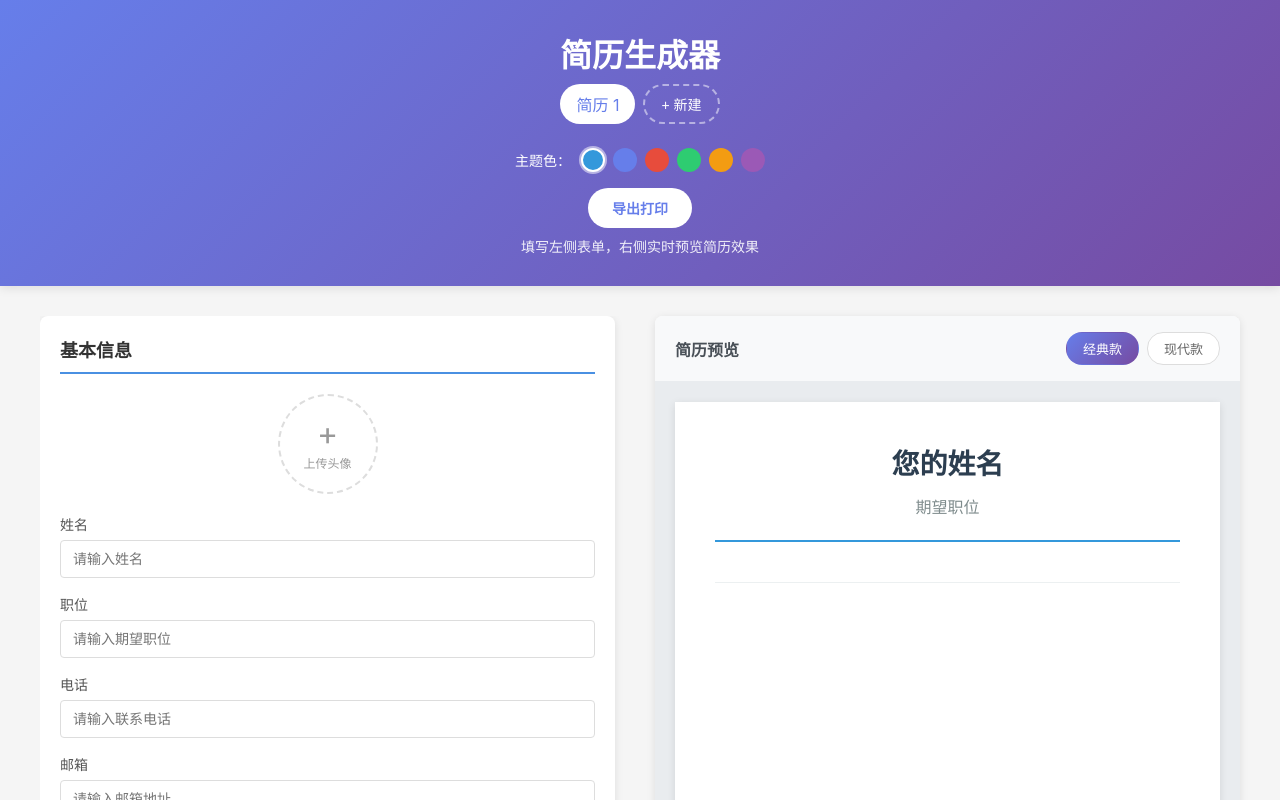
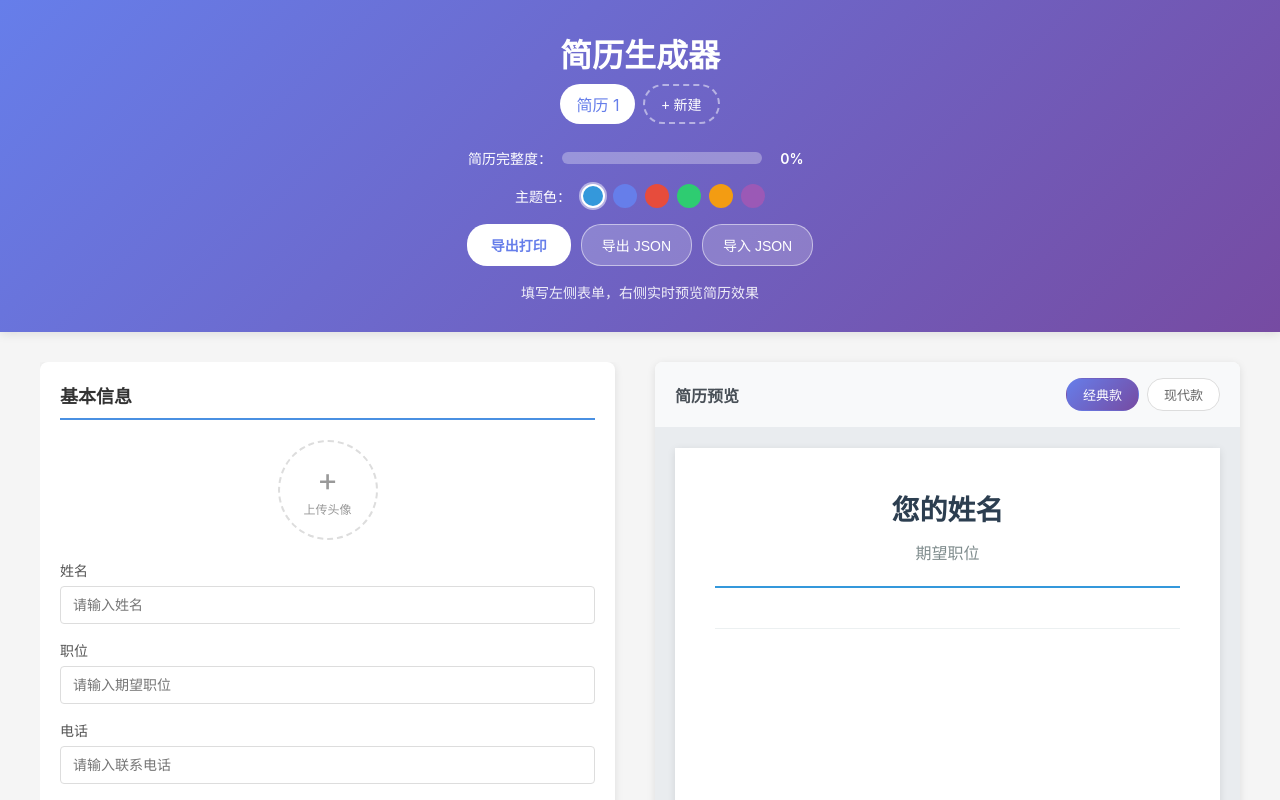
Before and after one commit to Be-Human/resume-builder, a Vue app: page / in a window 1280 px wide. Shown: the top 800 px of the page. Built offline with nearby package versions, Linux system fonts and the light colour scheme.

Commit message:
feat(简历): 添加简历完整度计算和导入导出功能
添加计算简历填写完整度的功能并在UI显示进度条
实现简历数据的JSON格式导入导出功能

```diff
--- a/src/App.vue
+++ b/src/App.vue
@@ -33,6 +33,16 @@
           </div>
           <button class="add-resume-btn" @click="handleCreateResume">+ 新建</button>
         </div>
+        <div class="completion-bar">
+          <span class="completion-label">简历完整度：</span>
+          <div class="completion-progress">
+            <div
+              class="completion-fill"
+              :style="{ width: completionPercentage + '%' }"
+            ></div>
+          </div>
+          <span class="completion-percent">{{ completionPercentage }}%</span>
+        </div>
         <div class="theme-picker">
           <span class="theme-label">主题色：</span>
           <div class="color-options">
@@ -46,7 +56,18 @@
             ></button>
           </div>
         </div>
-        <button class="print-btn" @click="handlePrint">导出打印</button>
+        <div class="action-buttons">
+          <button class="print-btn" @click="handlePrint">导出打印</button>
+          <button class="export-json-btn" @click="handleExportJSON">导出 JSON</button>
+          <button class="import-json-btn" @click="handleImportClick">导入 JSON</button>
+          <input
+            type="file"
+            ref="fileInput"
+            style="display: none"
+            accept=".json"
+            @change="handleImportJSON"
+          />
+        </div>
         <p>填写左侧表单，右侧实时预览简历效果</p>
       </div>
     </header>
@@ -127,7 +148,7 @@
 </template>
 
 <script setup>
-import { ref, onMounted, watch, nextTick } from 'vue'
+import { ref, onMounted, watch, nextTick, computed } from 'vue'
 import { useResumeStore } from './store/resumeStore'
 import BasicInfoForm from './components/BasicInfoForm.vue'
 import EducationForm from './components/EducationForm.vue'
@@ -137,7 +158,7 @@ import SkillsForm from './components/SkillsForm.vue'
 import ResumePreview from './components/ResumePreview.vue'
 import ResumePreviewModern from './components/ResumePreviewModern.vue'
 
-const { state, resumeData, THEME_COLORS, initResumeData, createResume, switchResume, renameResume, deleteResume, saveCurrentResume, addEducation, removeEducation, addExperience, removeExperience, addProject, removeProject, clearAll } = useResumeStore()
+const { state, resumeData, THEME_COLORS, initResumeData, createResume, switchResume, renameResume, deleteResume, saveCurrentResume, addEducation, removeEducation, addExperience, removeExperience, addProject, removeProject, clearAll, calculateCompletion, exportResume, importResume } = useResumeStore()
 
 const STORAGE_KEY = 'resume-builder-data'
 const currentTemplate = ref('classic')
@@ -148,6 +169,11 @@ const deleteTargetName = ref('')
 const editingResumeId = ref(null)
 const editingName = ref('')
 const renameInput = ref(null)
+const fileInput = ref(null)
+
+const completionPercentage = computed(() => {
+  return calculateCompletion()
+})
 
 const handleCreateResume = () => {
   createResume()
@@ -212,6 +238,55 @@ const handleClearAll = () => {
   clearAll()
   saveCurrentResume()
   showConfirmDialog.value = false
+}
+
+const handleExportJSON = () => {
+  const data = exportResume()
+  const jsonString = JSON.stringify(data, null, 2)
+  const blob = new Blob([jsonString], { type: 'application/json' })
+  const url = URL.createObjectURL(blob)
+  const link = document.createElement('a')
+  link.href = url
+  link.download = `简历_${resumeData.name || '未命名'}_${new Date().toISOString().split('T')[0]}.json`
+  document.body.appendChild(link)
+  link.click()
+  document.body.removeChild(link)
+  URL.revokeObjectURL(url)
+}
+
+const handleImportClick = () => {
+  if (fileInput.value) {
+    fileInput.value.click()
+  }
+}
+
+const handleImportJSON = (event) => {
+  const file = event.target.files?.[0]
+  if (!file) return
+
+  const reader = new FileReader()
+  reader.onload = (e) => {
+    try {
+      const content = e.target?.result
+      if (typeof content === 'string') {
+        const data = JSON.parse(content)
+        const success = importResume(data)
+        if (success) {
+          saveCurrentResume()
+          alert('导入成功！')
+        } else {
+          alert('导入失败：无效的简历数据格式')
+        }
+      }
+    } catch (error) {
+      alert('导入失败：无法解析 JSON 文件')
+    }
+  }
+  reader.readAsText(file)
+
+  if (fileInput.value) {
+    fileInput.value.value = ''
+  }
 }
 
 watch(() => resumeData, () => {
@@ -618,6 +693,65 @@ onMounted(() => {
   transform: scale(1.05);
 }
 
+.completion-bar {
+  display: flex;
+  align-items: center;
+  gap: 10px;
+  margin-bottom: 8px;
+}
+
+.completion-label {
+  font-size: 14px;
+  color: white;
+}
+
+.completion-progress {
+  width: 200px;
+  height: 12px;
+  background: rgba(255, 255, 255, 0.3);
+  border-radius: 6px;
+  overflow: hidden;
+}
+
+.completion-fill {
+  height: 100%;
+  background: linear-gradient(90deg, #2ecc71, #27ae60);
+  border-radius: 6px;
+  transition: width 0.3s ease;
+}
+
+.completion-percent {
+  font-size: 14px;
+  color: white;
+  font-weight: 600;
+  min-width: 40px;
+}
+
+.action-buttons {
+  display: flex;
+  gap: 10px;
+  margin-bottom: 8px;
+}
+
+.export-json-btn,
+.import-json-btn {
+  padding: 10px 20px;
+  background: rgba(255, 255, 255, 0.2);
+  color: white;
+  border: 1px solid rgba(255, 255, 255, 0.5);
+  border-radius: 20px;
+  cursor: pointer;
+  font-size: 14px;
+  font-weight: 500;
+  transition: all 0.3s;
+}
+
+.export-json-btn:hover,
+.import-json-btn:hover {
+  background: rgba(255, 255, 255, 0.3);
+  transform: scale(1.05);
+}
+
 @media print {
   .app-header,
   .form-section,
--- a/src/store/resumeStore.js
+++ b/src/store/resumeStore.js
@@ -282,6 +282,80 @@ export function useResumeStore() {
     resumeData.skills = []
   }
 
+  const calculateCompletion = () => {
+    const totalItems = 6
+    let completed = 0
+
+    if (resumeData.basicInfo.name && resumeData.basicInfo.name.trim()) {
+      completed++
+    }
+
+    if (resumeData.basicInfo.position && resumeData.basicInfo.position.trim()) {
+      completed++
+    }
+
+    const hasContact = (resumeData.basicInfo.phone && resumeData.basicInfo.phone.trim()) ||
+                      (resumeData.basicInfo.email && resumeData.basicInfo.email.trim())
+    if (hasContact) {
+      completed++
+    }
+
+    if (resumeData.basicInfo.summary && resumeData.basicInfo.summary.trim()) {
+      completed++
+    }
+
+    const hasEducation = resumeData.education.some(edu =>
+      edu.school && edu.school.trim()
+    )
+    if (hasEducation) {
+      completed++
+    }
+
+    const hasExperience = resumeData.experience.some(exp =>
+      exp.company && exp.company.trim()
+    )
+    if (hasExperience) {
+      completed++
+    }
+
+    return Math.round((completed / totalItems) * 100)
+  }
+
+  const exportResume = () => {
+    return JSON.parse(JSON.stringify(resumeData))
+  }
+
+  const importResume = (data) => {
+    if (data && data.id) {
+      resumeData.id = data.id
+      resumeData.name = data.name || '导入的简历'
+      resumeData.themeColor = data.themeColor || '#3498db'
+
+      if (data.basicInfo) {
+        Object.assign(resumeData.basicInfo, data.basicInfo)
+      }
+
+      if (data.education && Array.isArray(data.education)) {
+        resumeData.education.splice(0, resumeData.education.length, ...data.education)
+      }
+
+      if (data.experience && Array.isArray(data.experience)) {
+        resumeData.experience.splice(0, resumeData.experience.length, ...data.experience)
+      }
+
+      if (data.project && Array.isArray(data.project)) {
+        resumeData.project.splice(0, resumeData.project.length, ...data.project)
+      }
+
+      if (data.skills && Array.isArray(data.skills)) {
+        resumeData.skills.splice(0, resumeData.skills.length, ...data.skills)
+      }
+
+      return true
+    }
+    return false
+  }
+
   return {
     state,
     resumeData,
@@ -298,6 +372,9 @@ export function useResumeStore() {
     removeExperience,
     addProject,
     removeProject,
-    clearAll
+    clearAll,
+    calculateCompletion,
+    exportResume,
+    importResume
   }
 }
```
